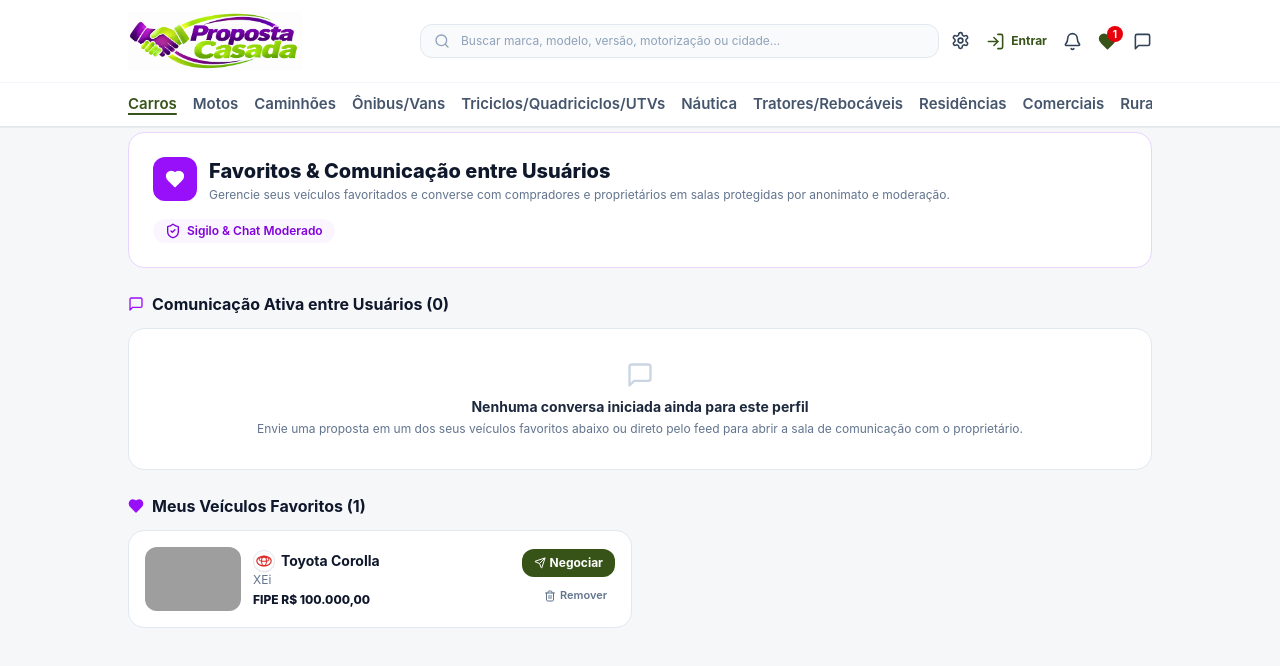
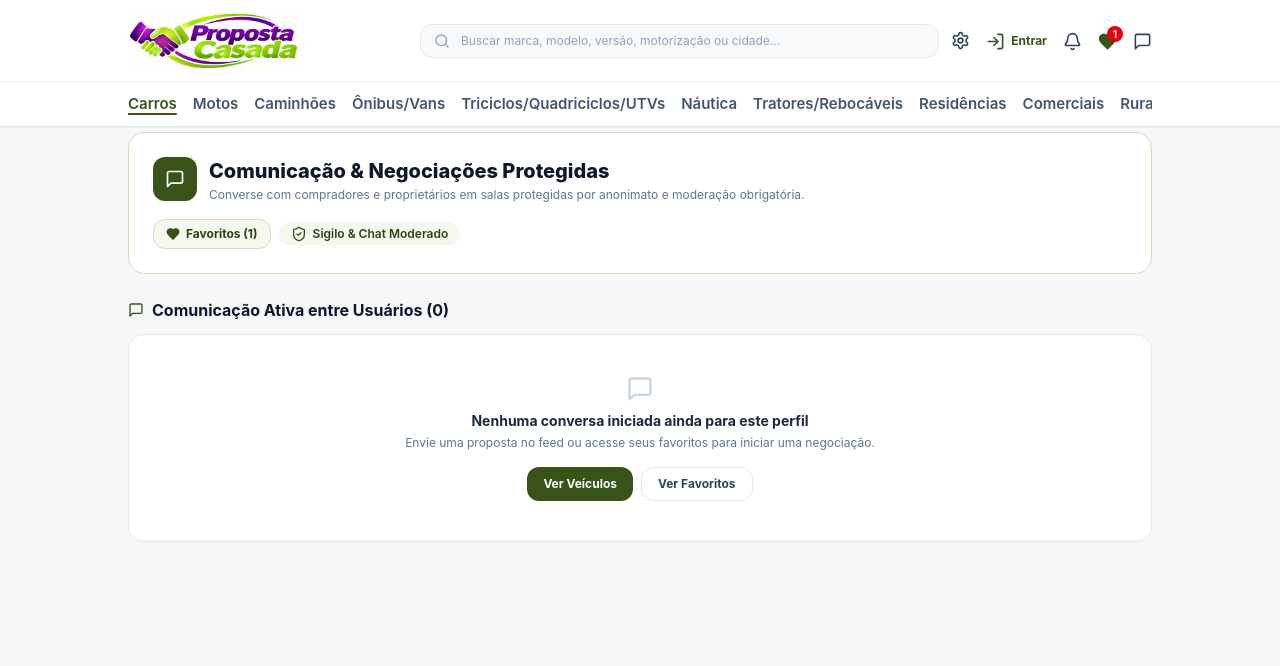
Before and after one commit to Delmar007/proposta-casada, a Next.js app: page /negociacoes in a window 1280 px wide. Shown: the top 666 px of the page. Built offline with nearby package versions, Linux system fonts and the light colour scheme; grey boxes are pictures that could not be loaded.

Commit message:
feat: separa pagina dedicada de Favoritos (/favoritos) e Comunicacao (/negociacoes)

```diff
--- /dev/null
+++ b/src/app/favoritos/page.tsx
@@ -0,0 +1,123 @@
+'use client';
+
+import React, { useEffect, useState } from 'react';
+import Link from 'next/link';
+import { Heart, Send, Trash2, ArrowRight } from 'lucide-react';
+import { useActiveUser } from '@/components/ActiveUserProvider';
+import { PublicVehicle } from '@/lib/domain/types';
+import { BrandLogo } from '@/components/BrandLogo';
+
+export default function FavoritosPage() {
+  const { favorites, toggleFavorite } = useActiveUser();
+  const [allVehicles, setAllVehicles] = useState<PublicVehicle[]>([]);
+  const [loading, setLoading] = useState(true);
+
+  useEffect(() => {
+    setLoading(true);
+    fetch('/api/vehicles')
+      .then((r) => r.json())
+      .then((d) => setAllVehicles(d.vehicles ?? []))
+      .finally(() => setLoading(false));
+  }, []);
+
+  const favoriteVehicles = allVehicles.filter((v) => favorites.includes(v.id));
+
+  const formatBRL = (v: number) =>
+    v.toLocaleString('pt-BR', { style: 'currency', currency: 'BRL' });
+
+  return (
+    <div className="mx-auto w-full max-w-[1024px] space-y-6">
+      <div className="flex flex-wrap items-center justify-between gap-4 rounded-2xl border border-uva-200 bg-white p-6">
+        <div className="flex items-start gap-3">
+          <div className="flex h-11 w-11 shrink-0 items-center justify-center rounded-xl bg-uva-700 text-white">
+            <Heart className="h-5 w-5 fill-white" />
+          </div>
+          <div>
+            <h1 className="text-lg font-extrabold text-slate-900 sm:text-xl">
+              Meus Veículos Favoritos ({favoriteVehicles.length})
+            </h1>
+            <p className="mt-0.5 text-xs text-slate-500">
+              Veículos salvos para comparar valores FIPE e iniciar propostas ou permutas.
+            </p>
+          </div>
+        </div>
+        <Link
+          href="/negociacoes"
+          className="inline-flex items-center gap-1.5 rounded-xl border border-uva-200 bg-uva-50 px-3.5 py-2 text-xs font-bold text-uva-800 transition hover:bg-uva-100"
+        >
+          Ir para Comunicação
+          <ArrowRight className="h-3.5 w-3.5" />
+        </Link>
+      </div>
+
+      {loading ? (
+        <div className="rounded-2xl border border-slate-200 bg-white p-8 text-center text-sm text-slate-500">
+          Carregando favoritos...
+        </div>
+      ) : favoriteVehicles.length === 0 ? (
+        <div className="rounded-2xl border border-slate-200 bg-white p-10 text-center">
+          <Heart className="mx-auto h-8 w-8 text-slate-300" />
+          <p className="mt-2 text-sm font-bold text-slate-800">
+            Você ainda não marcou nenhum veículo com o coração.
+          </p>
+          <p className="mt-1 text-xs text-slate-500">
+            Clique no coração nos anúncios do feed para salvar seus favoritos aqui.
+          </p>
+          <Link
+            href="/"
+            className="mt-4 inline-flex items-center gap-1.5 rounded-xl bg-uva-700 px-4 py-2 text-xs font-bold text-white hover:bg-uva-600"
+          >
+            Explorar Veículos
+          </Link>
+        </div>
+      ) : (
+        <div className="grid gap-4 sm:grid-cols-2">
+          {favoriteVehicles.map((v) => (
+            <div
+              key={v.id}
+              className="flex items-center justify-between gap-3 rounded-2xl border border-slate-200 bg-white p-4 shadow-2xs"
+            >
+              <div className="flex min-w-0 items-center gap-3">
+                <img
+                  src={v.imageUrl}
+                  alt={`${v.brand} ${v.model}`}
+                  className="h-16 w-24 shrink-0 rounded-xl object-cover"
+                />
+                <div className="min-w-0">
+                  <div className="flex items-center gap-1.5">
+                    <BrandLogo brand={v.brand} size={22} />
+                    <p className="truncate text-sm font-bold text-slate-900">
+                      {v.brand} {v.model}
+                    </p>
+                  </div>
+                  <p className="truncate text-xs text-slate-500">{v.version}</p>
+                  <p className="mt-1 text-xs font-extrabold text-uva-700">
+                    FIPE {formatBRL(v.fipePrice)}
+                  </p>
+                </div>
+              </div>
+
+              <div className="flex shrink-0 flex-col items-end gap-1.5">
+                <Link
+                  href={`/vehicles/${v.id}`}
+                  className="inline-flex items-center gap-1 rounded-xl bg-uva-700 px-3 py-1.5 text-xs font-bold text-white hover:bg-uva-600"
+                >
+                  <Send className="h-3 w-3" />
+                  Negociar
+                </Link>
+                <button
+                  type="button"
+                  onClick={() => toggleFavorite(v.id)}
+                  className="inline-flex items-center gap-1 rounded-lg px-2 py-1 text-[11px] font-semibold text-slate-500 hover:bg-red-50 hover:text-red-600"
+                >
+                  <Trash2 className="h-3 w-3" />
+                  Remover
+                </button>
+              </div>
+            </div>
+          ))}
+        </div>
+      )}
+    </div>
+  );
+}
--- a/src/app/negociacoes/page.tsx
+++ b/src/app/negociacoes/page.tsx
@@ -2,17 +2,8 @@
 
 import React, { useEffect, useState } from 'react';
 import Link from 'next/link';
-import {
-  MessageSquare,
-  ArrowRight,
-  ShieldCheck,
-  Heart,
-  Trash2,
-  Send,
-} from 'lucide-react';
+import { MessageSquare, ArrowRight, ShieldCheck, Heart } from 'lucide-react';
 import { useActiveUser } from '@/components/ActiveUserProvider';
-import { PublicVehicle } from '@/lib/domain/types';
-import { BrandLogo } from '@/components/BrandLogo';
 
 interface NegotiationSummary {
   id: string;
@@ -29,63 +20,61 @@ interface NegotiationSummary {
   updatedAt: string;
 }
 
-export default function NegotiationsAndFavoritesHubPage() {
-  const { userId, favorites, toggleFavorite, notifications } = useActiveUser();
+export default function NegotiationsCommunicationPage() {
+  const { userId, notifications, favorites } = useActiveUser();
   const [items, setItems] = useState<NegotiationSummary[]>([]);
-  const [allVehicles, setAllVehicles] = useState<PublicVehicle[]>([]);
   const [loading, setLoading] = useState(true);
 
   useEffect(() => {
     setLoading(true);
-    Promise.all([
-      fetch('/api/negotiations', { headers: { 'x-user-id': userId } }).then((r) => r.json()),
-      fetch('/api/vehicles').then((r) => r.json()),
-    ])
-      .then(([negData, vehData]) => {
-        setItems(negData.negotiations ?? []);
-        setAllVehicles(vehData.vehicles ?? []);
-      })
+    fetch('/api/negotiations', { headers: { 'x-user-id': userId } })
+      .then((r) => r.json())
+      .then((negData) => setItems(negData.negotiations ?? []))
       .finally(() => setLoading(false));
   }, [userId]);
 
-  const favoriteVehicles = allVehicles.filter((v) => favorites.includes(v.id));
-
-  const formatBRL = (v: number) =>
-    v.toLocaleString('pt-BR', { style: 'currency', currency: 'BRL' });
-
   return (
     <div className="mx-auto w-full max-w-[1024px] space-y-6">
-      {/* Cabeçalho da Central de Favoritos & Comunicação entre Usuários */}
-      <div className="flex flex-wrap items-center justify-between gap-4 rounded-2xl border border-purple-200 bg-white p-6">
+      {/* Cabeçalho da Central de Comunicação */}
+      <div className="flex flex-wrap items-center justify-between gap-4 rounded-2xl border border-uva-200 bg-white p-6">
         <div className="flex items-start gap-3">
-          <div className="flex h-11 w-11 shrink-0 items-center justify-center rounded-xl bg-purple-600 text-white">
-            <Heart className="h-5 w-5 fill-white" />
+          <div className="flex h-11 w-11 shrink-0 items-center justify-center rounded-xl bg-uva-700 text-white">
+            <MessageSquare className="h-5 w-5" />
           </div>
           <div>
             <h1 className="text-lg font-extrabold text-slate-900 sm:text-xl">
-              Favoritos & Comunicação entre Usuários
+              Comunicação & Negociações Protegidas
             </h1>
             <p className="mt-0.5 text-xs text-slate-500">
-              Gerencie seus veículos favoritados e converse com compradores e proprietários em
-              salas protegidas por anonimato e moderação.
+              Converse com compradores e proprietários em salas protegidas por anonimato e
+              moderação obrigatória.
             </p>
           </div>
         </div>
-        <span className="inline-flex items-center gap-1.5 rounded-full bg-purple-50 px-3 py-1 text-xs font-semibold text-purple-700">
-          <ShieldCheck className="h-4 w-4" />
-          Sigilo & Chat Moderado
-        </span>
+        <div className="flex flex-wrap items-center gap-2">
+          <Link
+            href="/favoritos"
+            className="inline-flex items-center gap-1.5 rounded-xl border border-uva-200 bg-uva-50 px-3 py-1.5 text-xs font-bold text-uva-800 hover:bg-uva-100"
+          >
+            <Heart className="h-3.5 w-3.5 fill-uva-700 text-uva-700" />
+            Favoritos ({favorites.length})
+          </Link>
+          <span className="inline-flex items-center gap-1.5 rounded-full bg-uva-50 px-3 py-1 text-xs font-semibold text-uva-800">
+            <ShieldCheck className="h-4 w-4 text-uva-700" />
+            Sigilo & Chat Moderado
+          </span>
+        </div>
       </div>
 
-      {/* SEÇÃO 1: SALAS DE COMUNICAÇÃO E NEGOCIAÇÃO ATIVAS */}
+      {/* SALAS DE COMUNICAÇÃO E NEGOCIAÇÃO ATIVAS */}
       <section className="space-y-3">
         <div className="flex items-center justify-between">
           <h2 className="flex items-center gap-2 text-base font-bold text-slate-900">
-            <MessageSquare className="h-4 w-4 text-purple-600" />
+            <MessageSquare className="h-4 w-4 text-uva-700" />
             Comunicação Ativa entre Usuários ({items.length})
           </h2>
           {notifications.length > 0 && (
-            <span className="rounded-full bg-purple-50 px-2.5 py-0.5 text-xs font-semibold text-purple-700">
+            <span className="rounded-full bg-red-50 px-2.5 py-0.5 text-xs font-semibold text-red-700">
               {notifications.length} atualização(ões) recente(s)
             </span>
           )}
@@ -96,15 +85,28 @@ export default function NegotiationsAndFavoritesHubPage() {
             Carregando salas de comunicação...
           </div>
         ) : items.length === 0 ? (
-          <div className="rounded-2xl border border-slate-200 bg-white p-8 text-center">
+          <div className="rounded-2xl border border-slate-200 bg-white p-10 text-center">
             <MessageSquare className="mx-auto h-7 w-7 text-slate-300" />
             <p className="mt-2 text-sm font-bold text-slate-800">
               Nenhuma conversa iniciada ainda para este perfil
             </p>
             <p className="mt-1 text-xs text-slate-500">
-              Envie uma proposta em um dos seus veículos favoritos abaixo ou direto pelo feed para
-              abrir a sala de comunicação com o proprietário.
+              Envie uma proposta no feed ou acesse seus favoritos para iniciar uma negociação.
             </p>
+            <div className="mt-4 flex justify-center gap-2">
+              <Link
+                href="/"
+                className="inline-flex items-center gap-1.5 rounded-xl bg-uva-700 px-4 py-2 text-xs font-bold text-white hover:bg-uva-600"
+              >
+                Ver Veículos
+              </Link>
+              <Link
+                href="/favoritos"
+                className="inline-flex items-center gap-1.5 rounded-xl border border-slate-200 bg-white px-4 py-2 text-xs font-bold text-slate-700 hover:bg-slate-50"
+              >
+                Ver Favoritos
+              </Link>
+            </div>
           </div>
         ) : (
           <div className="space-y-2.5">
@@ -112,7 +114,7 @@ export default function NegotiationsAndFavoritesHubPage() {
               <Link
                 key={n.id}
                 href={`/negociacoes/${n.id}`}
-                className="flex flex-wrap items-center justify-between gap-4 rounded-2xl border border-slate-200 bg-white p-4 transition hover:border-purple-300 hover:shadow-xs"
+                className="flex flex-wrap items-center justify-between gap-4 rounded-2xl border border-slate-200 bg-white p-4 transition hover:border-uva-300 hover:shadow-xs"
               >
                 <div className="space-y-1">
                   <div className="flex flex-wrap items-center gap-2">
@@ -144,13 +146,13 @@ export default function NegotiationsAndFavoritesHubPage() {
                   <span
                     className={`rounded-full px-3 py-1 text-xs font-semibold ${
                       n.status === 'ACORDO_CONFIRMADO'
-                        ? 'bg-purple-100 text-purple-800'
-                        : 'bg-purple-50 text-purple-700'
+                        ? 'bg-emerald-100 text-emerald-800'
+                        : 'bg-uva-50 text-uva-800'
                     }`}
                   >
                     {n.status}
                   </span>
-                  <span className="inline-flex items-center gap-1 rounded-xl bg-purple-600 px-3 py-1.5 text-xs font-bold text-white">
+                  <span className="inline-flex items-center gap-1 rounded-xl bg-uva-700 px-3 py-1.5 text-xs font-bold text-white">
                     Abrir Chat
                     <ArrowRight className="h-3.5 w-3.5" />
                   </span>
@@ -160,75 +162,6 @@ export default function NegotiationsAndFavoritesHubPage() {
           </div>
         )}
       </section>
-
-      {/* SEÇÃO 2: VEÍCULOS FAVORITADOS (ATALHO PARA INICIAR COMUNICAÇÃO) */}
-      <section className="space-y-3">
-        <h2 className="flex items-center gap-2 text-base font-bold text-slate-900">
-          <Heart className="h-4 w-4 fill-purple-600 text-purple-600" />
-          Meus Veículos Favoritos ({favoriteVehicles.length})
-        </h2>
-
-        {favoriteVehicles.length === 0 ? (
-          <div className="rounded-2xl border border-slate-200 bg-white p-8 text-center">
-            <p className="text-sm font-semibold text-slate-700">
-              Você ainda não marcou nenhum veículo com o coração.
-            </p>
-            <Link
-              href="/"
-              className="mt-3 inline-flex items-center gap-1.5 rounded-xl bg-uva-700 px-4 py-2 text-xs font-bold text-white"
-            >
-              Explorar Feed 1024 px
-            </Link>
-          </div>
-        ) : (
-          <div className="grid gap-4 sm:grid-cols-2">
-            {favoriteVehicles.map((v) => (
-              <div
-                key={v.id}
-                className="flex items-center justify-between gap-3 rounded-2xl border border-slate-200 bg-white p-4"
-              >
-                <div className="flex items-center gap-3 min-w-0">
-                  <img
-                    src={v.imageUrl}
-                    alt={`${v.brand} ${v.model}`}
-                    className="h-16 w-24 shrink-0 rounded-xl object-cover"
-                  />
-                  <div className="min-w-0">
-                    <div className="flex items-center gap-1.5">
-                      <BrandLogo brand={v.brand} size={22} />
-                      <p className="truncate text-sm font-bold text-slate-900">
-                        {v.brand} {v.model}
-                      </p>
-                    </div>
-                    <p className="truncate text-xs text-slate-500">{v.version}</p>
-                    <p className="mt-1 text-xs font-extrabold text-slate-900">
-                      FIPE {formatBRL(v.fipePrice)}
-                    </p>
-                  </div>
-                </div>
-
-                <div className="flex shrink-0 flex-col items-end gap-1.5">
-                  <Link
-                    href={`/vehicles/${v.id}`}
-                    className="inline-flex items-center gap-1 rounded-xl bg-uva-700 px-3 py-1.5 text-xs font-bold text-white hover:bg-uva-600"
-                  >
-                    <Send className="h-3 w-3" />
-                    Negociar
-                  </Link>
-                  <button
-                    type="button"
-                    onClick={() => toggleFavorite(v.id)}
-                    className="inline-flex items-center gap-1 rounded-lg px-2 py-1 text-[11px] font-semibold text-slate-500 hover:bg-red-50 hover:text-red-600"
-                  >
-                    <Trash2 className="h-3 w-3" />
-                    Remover
-                  </button>
-                </div>
-              </div>
-            ))}
-          </div>
-        )}
-      </section>
     </div>
   );
 }
--- a/src/components/Navbar.tsx
+++ b/src/components/Navbar.tsx
@@ -337,9 +337,9 @@ export function Navbar() {
             )}
           </Link>
 
-          {/* 4. Ícone de Coração — Favoritos */}
+          {/* 4. Ícone de Coração — Página dedicada de Favoritos */}
           <Link
-            href="/negociacoes"
+            href="/favoritos"
             className="relative inline-flex items-center py-1 text-slate-700 transition hover:text-uva-700"
             title="Favoritos"
             aria-label="Favoritos"
```
